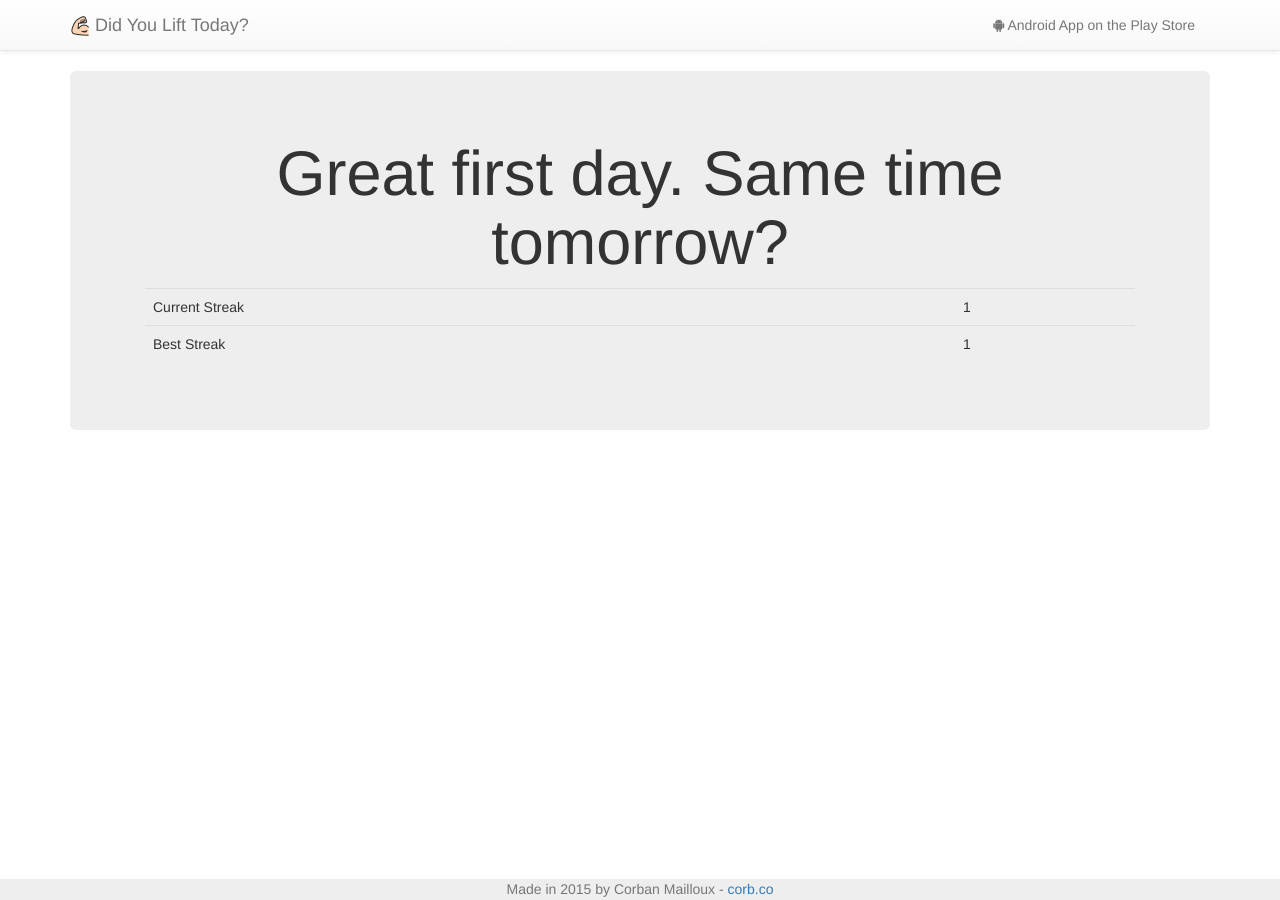
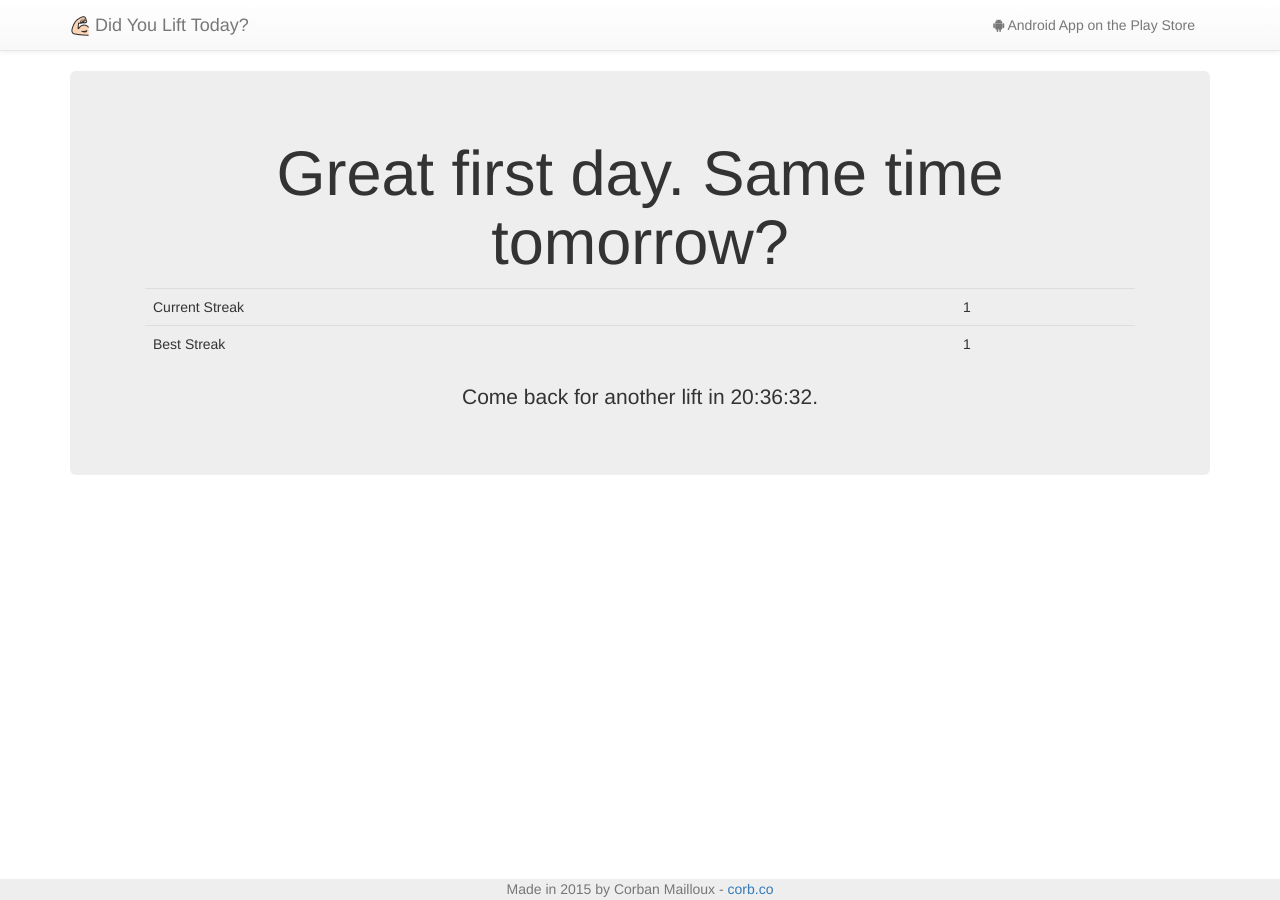
Before and after one commit to corbanmailloux/Lift, a Jekyll site: the page built from lifted.html, in a window 1280 px wide. Built offline with Jekyll 4.4.1, drawn with Linux system fonts in a browser that asks for light colours; nearby versions of some CDN libraries; some of the changed lines change nothing that is shown.

Commit message:
Add a countdown timer for the next lift.

```diff
--- a/js/didyoulifttoday.js
+++ b/js/didyoulifttoday.js
@@ -66,3 +66,43 @@ document.getElementById("bestStreak").innerHTML = bestStreak;
 localStorage.setItem("lastLift", lastLift.unix());
 localStorage.setItem("currentStreak", currentStreak);
 localStorage.setItem("bestStreak", bestStreak);
+
+
+/*
+  Set up a countdown timer to indicate when the next lift can happen.
+  Modified from: http://www.sitepoint.com/build-javascript-countdown-timer-no-dependencies/
+*/
+function getTimeRemaining(endtime) {
+  var t = Date.parse(endtime) - Date.now();
+  var seconds = Math.floor((t / 1000) % 60);
+  var minutes = Math.floor((t / 1000 / 60) % 60);
+  var hours = Math.floor((t / (1000 * 60 * 60)) % 24);
+  return {
+    'total': t,
+    'hours': hours,
+    'minutes': minutes,
+    'seconds': seconds
+  };
+}
+
+function initializeClock(id, endtime) {
+  var clock = document.getElementById(id);
+
+  function updateClock() {
+    var t = getTimeRemaining(endtime);
+    clock.innerHTML = (
+      ('0' + t.hours).slice(-2) + ":" +
+      ('0' + t.minutes).slice(-2) + ":" +
+      ('0' + t.seconds).slice(-2)
+    );
+
+    if (t.total <= 0) {
+      clearInterval(timeinterval);
+    }
+  }
+
+  updateClock();
+  var timeinterval = setInterval(updateClock, 1000);
+}
+
+initializeClock("countdown", now.startOf("day").add(1, "day"));
--- a/lifted.html
+++ b/lifted.html
@@ -16,6 +16,9 @@
                 <td id="bestStreak">1</td>
             </tr>
         </table>
+        <p class="text-center">
+            Come back for another lift in <span id="countdown"></span>.
+        </p>
     </div>
 </div>
 
```
